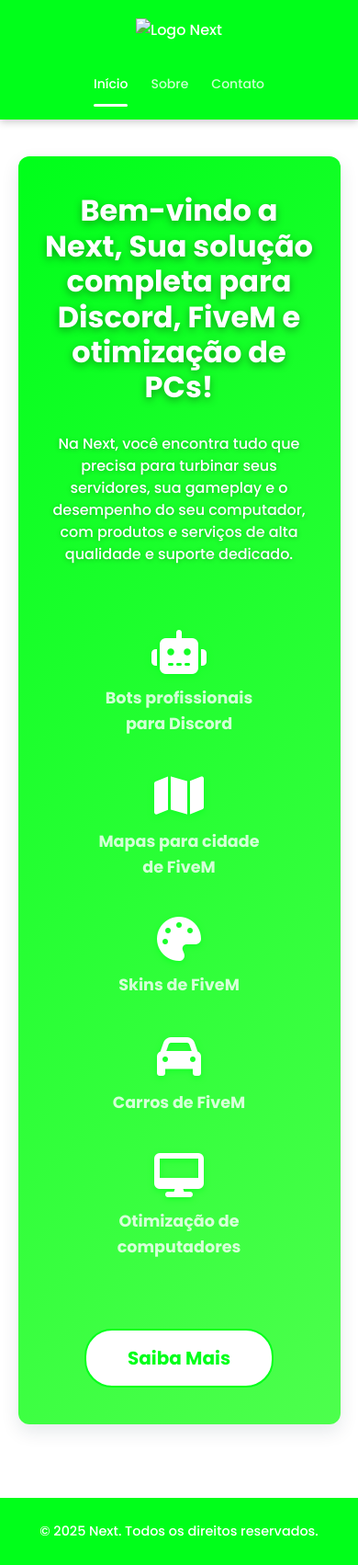
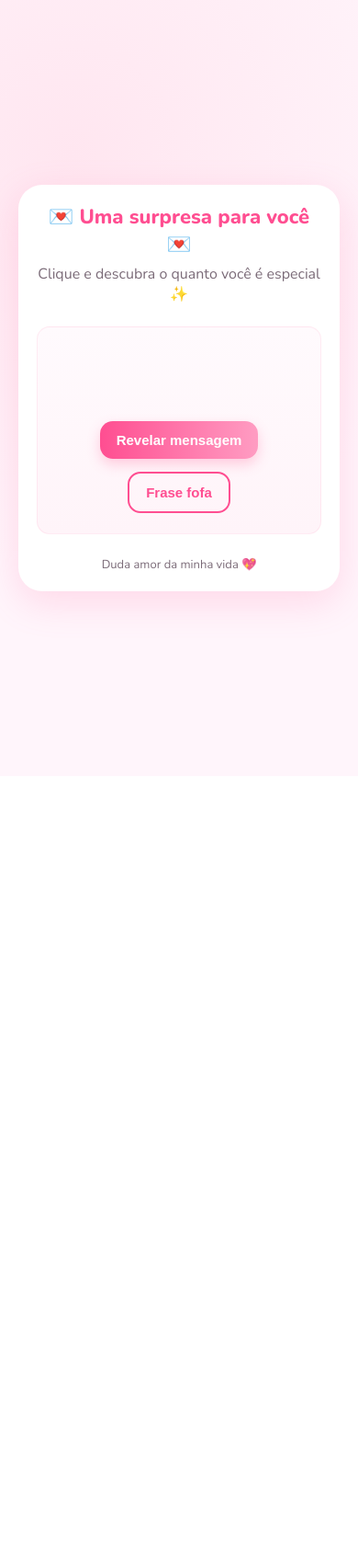
Before and after one commit to snow00-qq/nextbrasil, a plain HTML site: page index.html in a window 390 px wide. Shown: the whole page at 92% size. After the commit the page ends 844 px from the top, so only its background shows below. Drawn offline with nearby package versions, Linux system fonts and the light colour scheme.

Commit message:
Update index.html

```diff
--- a/index.html
+++ b/index.html
@@ -1,427 +1,144 @@
-<!DOCTYPE html>
-<html lang="pt-br">
+<!doctype html>
+<html lang="pt-BR">
 <head>
-  <meta charset="UTF-8" />
-  <meta name="viewport" content="width=device-width, initial-scale=1" />
-  <title>Next - Sua solução completa</title>
-  <link href="https://fonts.googleapis.com/css2?family=Poppins:wght@300;500;700&display=swap" rel="stylesheet" />
-  <link rel="stylesheet" href="https://cdnjs.cloudflare.com/ajax/libs/font-awesome/6.4.0/css/all.min.css" />
+  <meta charset="utf-8" />
+  <meta name="viewport" content="width=device-width,initial-scale=1" />
+  <title>Surpresa Especial 💖</title>
+  <link href="https://fonts.googleapis.com/css2?family=Nunito:wght@300;600;800&display=swap" rel="stylesheet">
   <style>
-    /* Reset básico */
-    * {
-      margin: 0;
-      padding: 0;
-      box-sizing: border-box;
-      font-family: 'Poppins', sans-serif;
+    :root{
+      --bg:#fff5fb;
+      --card:#fff;
+      --accent:#ff4e91;
+      --accent-2:#ff9cc2;
+      --text:#36273a;
+      --muted:#7b6b78;
     }
-    body {
-      background: #ffffff;
-      color: #333;
-      line-height: 1.6;
-      min-height: 100vh;
-      display: flex;
-      flex-direction: column;
+    *{box-sizing:border-box;margin:0;padding:0}
+    body{
+      min-height:100vh;
+      display:flex;align-items:center;justify-content:center;
+      background: radial-gradient(circle at 20% 20%, #ffe6f0 0%, var(--bg) 60%);
+      font-family:'Nunito',sans-serif;
+      color:var(--text);
+      padding:20px;
+    }
+    .card{
+      width:100%;max-width:750px;background:var(--card);
+      border-radius:26px;box-shadow:0 12px 40px rgba(255,100,160,0.2);
+      padding:32px;position:relative;overflow:hidden;
+      transition:transform .25s ease;
+    }
+    .card:hover{transform:translateY(-6px)}
+
+    header{text-align:center}
+    header h1{font-size:28px;color:var(--accent);margin-bottom:6px}
+    header p{color:var(--muted);font-size:16px}
+
+    .message{
+      margin-top:24px;padding:22px;border-radius:14px;background:linear-gradient(180deg, rgba(255,250,253,1), rgba(255,244,249,1));
+      border:1px solid rgba(255,150,190,0.15);text-align:center;
     }
 
-    /* Header */
-    header {
-      background: #00ff1a;
-      color: #fff;
-      padding: 15px 40px;
-      display: flex;
-      justify-content: space-between;
-      align-items: center;
-      position: sticky;
-      top: 0;
-      z-index: 100;
-      box-shadow: 0 3px 8px rgba(0,0,0,0.2);
-    }
-    header .logo {
-      cursor: pointer;
-      display: flex;
-      align-items: center;
-    }
-    header img {
-      height: 40px;
-    }
-    nav {
-      display: flex;
-      gap: 25px;
-      flex-wrap: wrap;
-    }
-    nav a {
-      color: #ffffffcc;
-      text-decoration: none;
-      font-weight: 500;
-      font-size: 16px;
-      position: relative;
-      transition: all 0.3s ease;
-      padding: 8px 0;
-    }
-    nav a:hover,
-    nav a.active {
-      color: #ffffff;
-    }
-    nav a.active::after {
-      content: '';
-      position: absolute;
-      bottom: -6px;
-      left: 0;
-      width: 100%;
-      height: 3px;
-      background: #ffffff;
-      border-radius: 2px;
+    .typewriter{font-weight:700;font-size:20px;line-height:1.5;min-height:60px;color:var(--text)}
+
+    .controls{margin-top:20px;display:flex;justify-content:center;gap:14px;flex-wrap:wrap}
+    .btn{padding:12px 18px;border-radius:14px;border:0;cursor:pointer;font-weight:700;font-size:15px;transition:all .25s}
+    .btn--primary{background:linear-gradient(90deg,var(--accent),var(--accent-2));color:white;box-shadow:0 6px 14px rgba(255,80,140,0.25)}
+    .btn--primary:hover{opacity:0.9}
+    .btn--ghost{background:transparent;border:2px solid var(--accent);color:var(--accent)}
+    .btn--ghost:hover{background:var(--accent);color:white}
+
+    .poem{margin-top:20px;padding:18px;border-radius:12px;background:linear-gradient(90deg, rgba(255,245,249,1), rgba(255,250,252,1));border:1px dashed rgba(255,140,180,0.3);display:none;font-size:16px;line-height:1.6;color:var(--text)}
+
+    footer{margin-top:24px;text-align:center;font-size:13px;color:var(--muted)}
+
+    /* coração animado */
+    .heart{position:absolute;width:20px;height:20px;background:var(--accent);transform:rotate(-45deg);animation:float 4s linear forwards;border-radius:3px;opacity:0.8}
+    .heart:before,.heart:after{content:'';position:absolute;width:20px;height:20px;background:var(--accent);border-radius:50%}
+    .heart:before{top:-10px;left:0}
+    .heart:after{left:10px;top:0}
+
+    @keyframes float{
+      0%{transform:translateY(0) scale(1) rotate(-45deg);opacity:0.8}
+      100%{transform:translateY(-160px) scale(1.4) rotate(-45deg);opacity:0}
     }
 
-    /* Container */
-    .container {
-      max-width: 1000px;
-      width: 90%;
-      margin: 40px auto 80px;
-    }
-
-    /* Tabs */
-    .tab-content {
-      display: none;
-      opacity: 0;
-      height: 0;
-      overflow: hidden;
-      transition: all 0.4s ease;
-      background: white;
-      padding: 30px 40px;
-      border-radius: 12px;
-      box-shadow: 0 8px 20px rgba(13,37,63,0.1);
-      text-align: center;
-    }
-    .tab-content.active {
-      display: block;
-      opacity: 1;
-      height: auto;
-    }
-
-    /* Home */
-    #home {
-      background: linear-gradient(135deg, #00ff1a 0%, #4dff4d 100%);
-      color: white;
-      padding: 60px 40px;
-      border-radius: 12px;
-      display: flex;
-      flex-direction: column;
-      align-items: center;
-      gap: 30px;
-    }
-    #home h2 {
-      font-size: 3rem;
-      font-weight: 800;
-      text-align: center;
-      text-shadow: 0 3px 8px rgba(0,0,0,0.35);
-      max-width: 700px;
-      line-height: 1.2;
-    }
-    #home p {
-      font-size: 1.2rem;
-      max-width: 680px;
-      line-height: 1.5;
-      font-weight: 500;
-      text-align: center;
-      text-shadow: 0 1px 5px rgba(0,0,0,0.25);
-    }
-
-    /* Benefícios */
-    .home-benefits {
-      display: flex;
-      gap: 40px;
-      justify-content: center;
-      flex-wrap: wrap;
-      max-width: 720px;
-      margin-top: 40px;
-    }
-    .benefit-item {
-      display: flex;
-      flex-direction: column;
-      align-items: center;
-      max-width: 180px;
-      cursor: default;
-      transition: transform 0.3s ease;
-    }
-    .benefit-item:hover {
-      transform: translateY(-6px);
-    }
-    .benefit-item i {
-      font-size: 3rem;
-      margin-bottom: 12px;
-      color: #fff;
-      text-shadow: 0 2px 6px rgba(0, 255, 26, 0.6);
-      transition: color 0.3s ease;
-    }
-    .benefit-item span {
-      font-weight: 600;
-      font-size: 1.1rem;
-      color: #ffffffcc;
-      text-align: center;
-    }
-
-    /* Botão */
-    .btn-primary {
-      background-color: #ffffff;
-      color: #00ff1a;
-      border: 2px solid #00ff1a;
-      border-radius: 30px;
-      padding: 15px 45px;
-      font-size: 1.25rem;
-      font-weight: 700;
-      cursor: pointer;
-      transition: all 0.3s ease;
-      margin-top: 45px;
-    }
-    .btn-primary:hover {
-      background-color: #00ff1a;
-      color: #ffffff;
-      box-shadow: 0 10px 35px rgba(0,255,26,0.6);
-    }
-
-    /* Sobre */
-    #sobre {
-      max-width: 900px;
-      margin: 40px auto 0;
-      text-align: center;
-      color: #e4e4e4;
-    }
-    #sobre h2 {
-      font-size: 2.2rem;
-      color: #00ff1a;
-      margin-bottom: 30px;
-    }
-    #sobre p {
-      font-size: 1.1rem;
-      line-height: 1.8;
-      margin-bottom: 40px;
-      max-width: 800px;
-      margin-left: auto;
-      margin-right: auto;
-    }
-    .sobre-cards {
-      display: flex;
-      justify-content: center;
-      flex-wrap: wrap;
-      gap: 30px;
-    }
-    .sobre-card {
-      background: #626060;
-      border-radius: 20px;
-      padding: 30px 25px;
-      max-width: 280px;
-      text-align: center;
-      cursor: default;
-      transition: all 0.3s ease;
-    }
-    .sobre-card:hover {
-      transform: translateY(-8px);
-      box-shadow: 0 14px 40px rgba(0,255,26,0.35);
-    }
-    .sobre-card i {
-      font-size: 3rem;
-      color: #00ff1a;
-      margin-bottom: 18px;
-      transition: color 0.3s ease;
-    }
-    .sobre-card:hover i {
-      color: #ffffff;
-    }
-    .sobre-card h3 {
-      font-size: 1.4rem;
-      color: #00ff1a;
-      margin-bottom: 12px;
-    }
-    .sobre-card p {
-      font-size: 1rem;
-      color: #ffffffdd;
-      line-height: 1.5;
-    }
-
-    /* Contato */
-    .contato-canais {
-      max-width: 600px;
-      margin: 60px auto 0;
-      display: flex;
-      justify-content: center;
-      flex-wrap: wrap;
-      gap: 40px;
-      text-align: center;
-    }
-    .contato-card {
-      background: #ffffff;
-      border-radius: 18px;
-      width: 260px;
-      padding: 35px 25px;
-      display: flex;
-      flex-direction: column;
-      align-items: center;
-      text-decoration: none;
-      color: #000;
-      transition: all 0.3s ease;
-      cursor: pointer;
-    }
-    .contato-card:hover {
-      box-shadow: 0 12px 35px rgba(0,255,26,0.4);
-      transform: translateY(-8px);
-      color: #00ff1a;
-    }
-    .contato-card i {
-      font-size: 4.5rem;
-      margin-bottom: 20px;
-      transition: color 0.3s ease;
-    }
-    .contato-card:hover i {
-      color: #00ff1a;
-    }
-    .contato-card span {
-      font-weight: 700;
-      font-size: 1.5rem;
-    }
-
-    /* Footer */
-    footer {
-      background: #00ff1a;
-      color: #fff;
-      padding: 25px 20px;
-      text-align: center;
-      font-size: 0.9rem;
-    }
-
-    /* Responsivo */
-    @media(max-width: 900px){
-      .sobre-cards {
-        flex-direction: column;
-        align-items: center;
-      }
-      #sobre p {
-        font-size: 1rem;
-      }
-    }
-    @media(max-width: 700px){
-      header {
-        flex-direction: column;
-        gap: 12px;
-        padding: 20px;
-      }
-      nav a {
-        font-size: 14px;
-      }
-      #home h2 {
-        font-size: 2rem;
-      }
-      #home p {
-        font-size: 1rem;
-      }
-      #home {
-        padding: 40px 25px;
-      }
-      #sobre {
-        padding: 0 15px;
-      }
+    @media(max-width:540px){
+      .card{padding:20px}
+      header h1{font-size:22px}
+      .typewriter{font-size:18px}
     }
   </style>
 </head>
 <body>
+  <div class="card">
     <header>
-    <div class="logo" onclick="showTab('home')" tabindex="0" role="button" aria-label="Ir para Início">
-      <img src="logo.png" alt="Logo Next" />
-    </div>
-    <nav role="navigation" aria-label="Menu principal">
-      <a href="#" class="active" onclick="navClick(event, 'home')" aria-current="page">Início</a>
-      <a href="#" onclick="navClick(event, 'sobre')">Sobre</a>
-      <a href="#" onclick="navClick(event, 'contato')">Contato</a>
-    </nav>
+      <h1>💌 Uma surpresa para você 💌</h1>
+      <p>Clique e descubra o quanto você é especial ✨</p>
     </header>
 
-  <main class="container">
-    <section id="home" class="tab-content active">
-      <h2>Bem-vindo a Next, Sua solução completa para Discord, FiveM e otimização de PCs!</h2>
-      <p>Na Next, você encontra tudo que precisa para turbinar seus servidores, sua gameplay e o desempenho do seu computador, com produtos e serviços de alta qualidade e suporte dedicado.</p>
-      <div class="home-benefits">
-        <div class="benefit-item">
-          <i class="fas fa-robot"></i>
-          <span>Bots profissionais para Discord</span>
+    <div class="message">
+      <div class="typewriter" id="typewriter"></div>
+
+      <div class="controls">
+        <button class="btn btn--primary" id="reveal">Revelar mensagem</button>
+        <button class="btn btn--ghost" id="cute">Frase fofa</button>
       </div>
-        <div class="benefit-item">
-          <i class="fas fa-map"></i>
-          <span>Mapas para cidade de FiveM</span>
-        </div>
-        <div class="benefit-item">
-          <i class="fas fa-palette"></i>
-          <span>Skins de FiveM</span>
-        </div>
-        <div class="benefit-item">
-          <i class="fas fa-car"></i>
-          <span>Carros de FiveM</span>
-        </div>
-        <div class="benefit-item">
-          <i class="fas fa-desktop"></i>
-          <span>Otimização de computadores</span>
+
+      <div class="poem" id="poem">
+        <strong>Um poema só pra você:</strong>
+        <p id="poemText">Você é como o sol em dia nublado: chega e tudo fica iluminado. ☀️</p>
       </div>
     </div>
-      <button class="btn-primary" onclick="window.open('https://discord.gg/fFpxKdZ3Zd','_blank')">Saiba Mais</button>
-    </section>
 
-    <section id="sobre" class="tab-content">
-      <h2>Sobre Nós</h2>
-      <p>Desenvolvemos soluções web modernas, focadas em performance, segurança e experiência do usuário. Com designs elegantes, ajudamos empresas e criadores a se destacarem no mundo digital.</p>
-      <div class="sobre-cards">
-        <article class="sobre-card">
-          <i class="fas fa-bolt"></i>
-          <h3>Performance</h3>
-          <p>Aplicações rápidas e otimizadas que proporcionam a melhor experiência ao usuário.</p>
-        </article>
-        <article class="sobre-card">
-          <i class="fas fa-lock"></i>
-          <h3>Segurança</h3>
-          <p>Proteção avançada para seus dados e sistemas contra ameaças e ataques.</p>
-        </article>
-        <article class="sobre-card">
-          <i class="fas fa-user-friends"></i>
-          <h3>Experiência</h3>
-          <p>Design intuitivo e interfaces que facilitam o uso, garantindo satisfação.</p>
-        </article>
+    <footer>Duda amor da minha vida 💖</footer>
   </div>
-    </section>
-
-    <section id="contato" class="tab-content">
-      <div class="contato-canais">
-        <a href="https://instagram.com/nextstorebrasil" target="_blank" class="contato-card">
-          <i class="fab fa-instagram" style="color:#ff0000;"></i>
-          <span>Instagram</span>
-        </a>
-        <a href="https://discord.gg/fFpxKdZ3Zd" target="_blank" class="contato-card">
-          <i class="fab fa-discord" style="color:#ff0000;"></i>
-          <span>Discord</span>
-        </a>
-      </div>
-    </section>
-  </main>
-
-  <footer>
-    <p>&copy; 2025 Next. Todos os direitos reservados.</p>
-  </footer>
 
   <script>
-    function showTab(tabId){
-      const tabs = ['home','sobre','contato'];
-      tabs.forEach(id=>{
-        const el=document.getElementById(id);
-        if(id===tabId){
-          el.classList.add('active');
-        } else {
-          el.classList.remove('active');
-        }
-      });
-      document.querySelectorAll('nav a').forEach(a=>{
-        a.classList.toggle('active', a.textContent.toLowerCase()===tabId);
+    const frases = [
+      'Seu sorriso é meu lugar favorito.',
+      'Com você, até o silêncio é aconchegante.',
+      'Se eu pudesse escolher, escolheria você mil vezes.',
+      'Você transforma o simples em inesquecível.',
+      'Se fosse música, seria a minha preferida.'
+    ];
+
+    const typeEl = document.getElementById('typewriter');
+    function typeText(text, speed=40){
+      typeEl.textContent='';
+      let i=0;
+      return new Promise(res=>{
+        const t=setInterval(()=>{
+          typeEl.textContent+=text.charAt(i);
+          i++;
+          if(i>=text.length){clearInterval(t);res();}
+        },speed);
       });
     }
-    function navClick(e,tabId){
-      e.preventDefault();
-      showTab(tabId);
+
+    document.getElementById('reveal').addEventListener('click', async()=>{
+      const texto='Desde que você entrou na minha vida, até os dias comuns ficaram especiais.';
+      await typeText(texto,30);
+      document.getElementById('poem').style.display='block';
+      spawnHearts(8);
+    });
+
+    document.getElementById('cute').addEventListener('click',()=>{
+      const f=frases[Math.floor(Math.random()*frases.length)];
+      typeText(f,30);
+      spawnHearts(5);
+    });
+
+    function spawnHearts(n=4){
+      for(let i=0;i<n;i++){
+        const h=document.createElement('div');
+        h.className='heart';
+        h.style.left=Math.random()*90+'%';
+        h.style.bottom='-20px';
+        document.body.appendChild(h);
+        setTimeout(()=>h.remove(),4000);
+      }
     }
   </script>
 </body>
```
Lines whose indentation alone changed are shown as unchanged.
